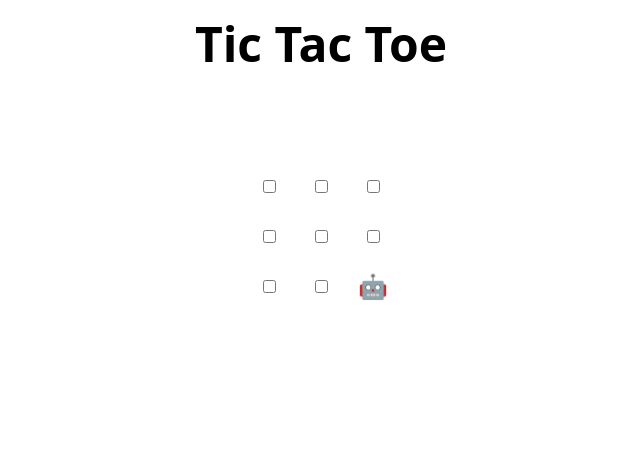
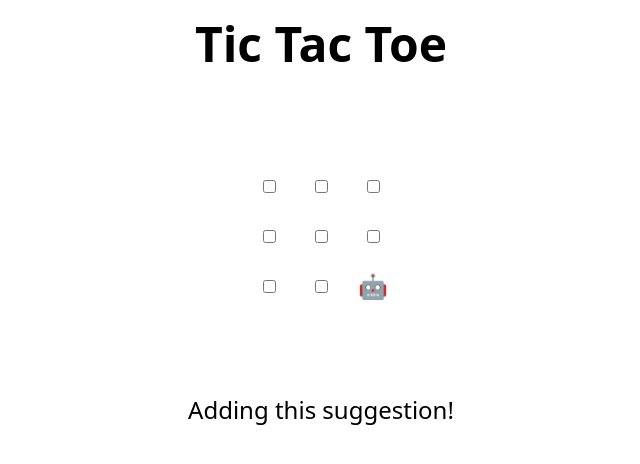
Before and after one commit to imm0rtalsupp0rt/skills-review-pull-requests, a plain HTML site: page index.html in a window 1280 px wide. Shown: the whole page, without its empty margins (319-959 px from the left). Drawn offline with Linux system fonts and the light colour scheme.

Commit message:
Adding the suggestion that was suggested

```diff
--- a/index.html
+++ b/index.html
@@ -48,7 +48,7 @@
 </table>
 
 <h2 hidden>Game over, refresh to play again 🧑‍💻 🤖!</h2>
-
+Adding this suggestion!
 <script>
   // Initialization
   const boxes = Array.from(document.querySelectorAll("td"));
```
